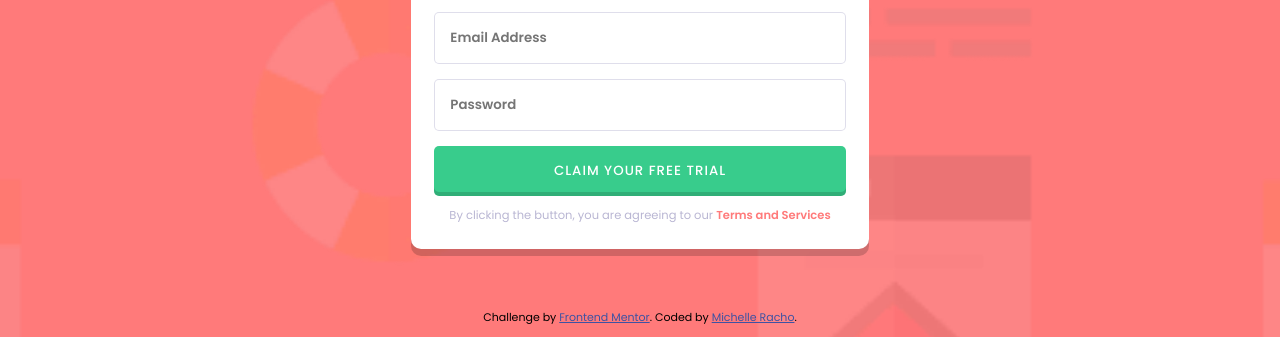
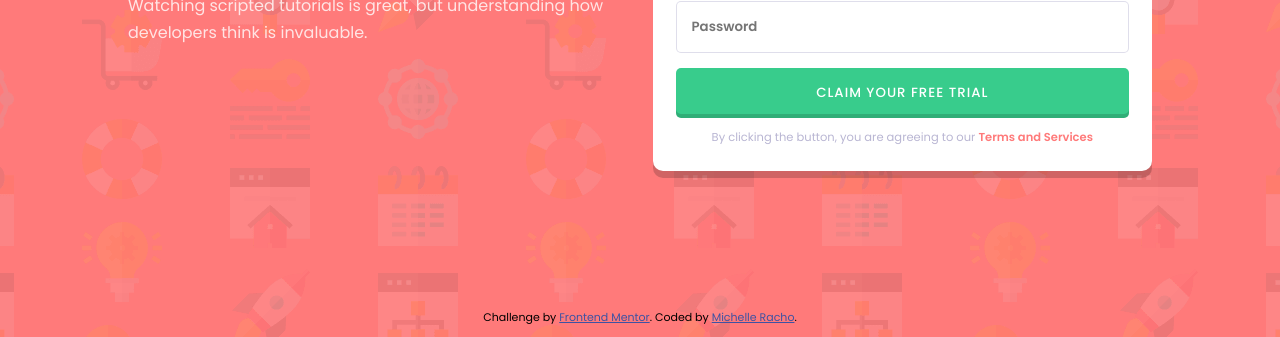
Before and after one commit to michelleracho/intro-component-with-sign-up-form, a plain HTML site: page index.html in a window 1280 px wide. Shown: the part 463-800 px from the top of the page. Drawn offline with Linux system fonts and the light colour scheme.

Commit message:
add breakpoints

```diff
--- a/scss/_base.scss
+++ b/scss/_base.scss
@@ -26,4 +26,8 @@ body {
   background-repeat: no-repeat;
   background-position: center;
   background-size: cover;
+
+  @include breakpoint(sm) {
+    background-image: url(/images/bg-intro-desktop.png);
+  }
 }
--- a/scss/_layout.scss
+++ b/scss/_layout.scss
@@ -5,15 +5,38 @@
 
   @include flexCenter;
   flex-direction: column;
+
+  @include breakpoint(sm) {
+    flex-direction: row;
+    margin: unset;
+    width: 80%;
+    max-width: $bp-xl;
+  }
 }
 
 .text {
   margin-bottom: 7rem;
 
+  @include breakpoint(sm) {
+    flex: 1;
+    margin-bottom: unset;
+    text-align: left;
+    padding-right: 2.5rem;
+    // margin-right: 2.5rem;
+  }
+
   &__heading {
     font-size: 3rem;
     line-height: 1.3;
     margin-bottom: 2rem;
+
+    @include breakpoint(md) {
+      font-size: 3.8rem;
+    }
+
+    @include breakpoint(lg) {
+      font-size: 4.5rem;
+    }
   }
 
   &__description {
@@ -23,6 +46,10 @@
 }
 
 .form-container {
+  @include breakpoint(sm) {
+    flex: 1;
+  }
+
   .promo {
     font-size: 1.6rem;
     font-weight: 400;
@@ -32,6 +59,10 @@
     border-radius: 1rem;
     box-shadow: $shadow;
     margin-bottom: 1.7rem;
+
+    @include breakpoint(md) {
+      padding: 1.5rem 3.5rem;
+    }
 
     span {
       font-weight: 600;
--- a/scss/utilities/_mixins.scss
+++ b/scss/utilities/_mixins.scss
@@ -10,3 +10,29 @@
   outline: none;
   font-family: inherit;
 }
+
+@mixin breakpoint($bp) {
+  @if $bp == xs {
+    @media only screen and (min-width: $bp-xs) {
+      @content;
+    }
+  }
+
+  @if $bp == sm {
+    @media only screen and (min-width: $bp-sm) {
+      @content;
+    }
+  }
+
+  @if $bp == md {
+    @media only screen and (min-width: $bp-md) {
+      @content;
+    }
+  }
+
+  @if $bp == lg {
+    @media only screen and (min-width: $bp-lg) {
+      @content;
+    }
+  }
+}
--- a/scss/utilities/_variables.scss
+++ b/scss/utilities/_variables.scss
@@ -14,3 +14,10 @@ $font-default: 'Poppins', sans-serif;
 
 // etc
 $shadow: 0 0.7rem 0 0 rgba(0, 0, 0, 0.185);
+
+// BREAKPOINTS
+$bp-xs: 375px;
+$bp-sm: 600px;
+$bp-md: 768px;
+$bp-lg: 992px;
+$bp-xl: 1200px;
```
Also changed, not shown: css/main.css, 1 other file.
